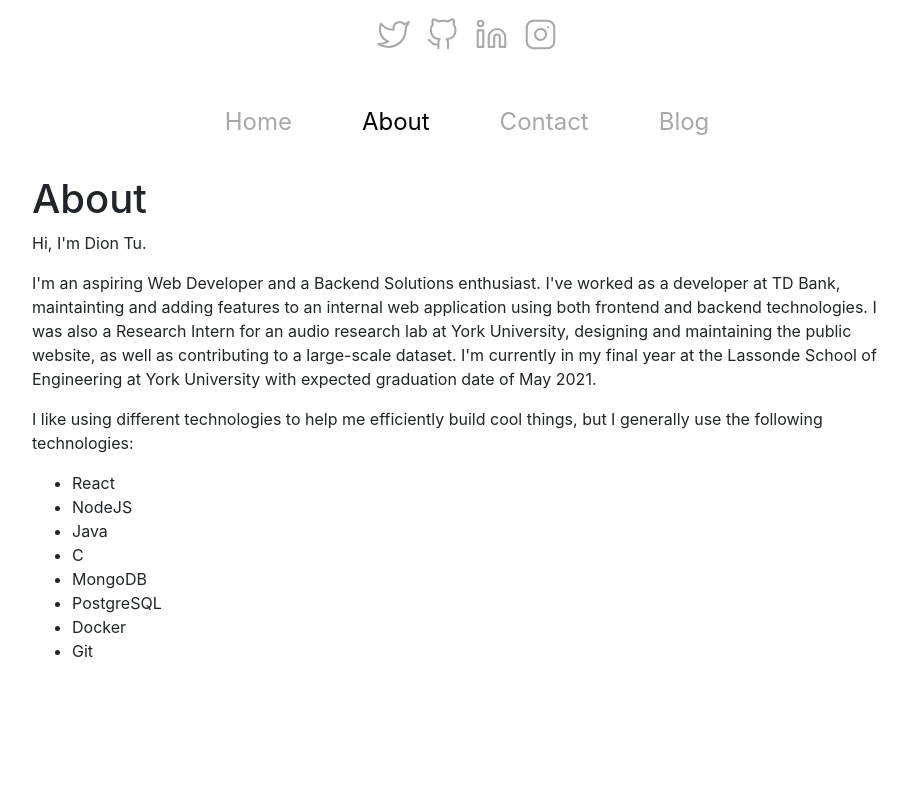
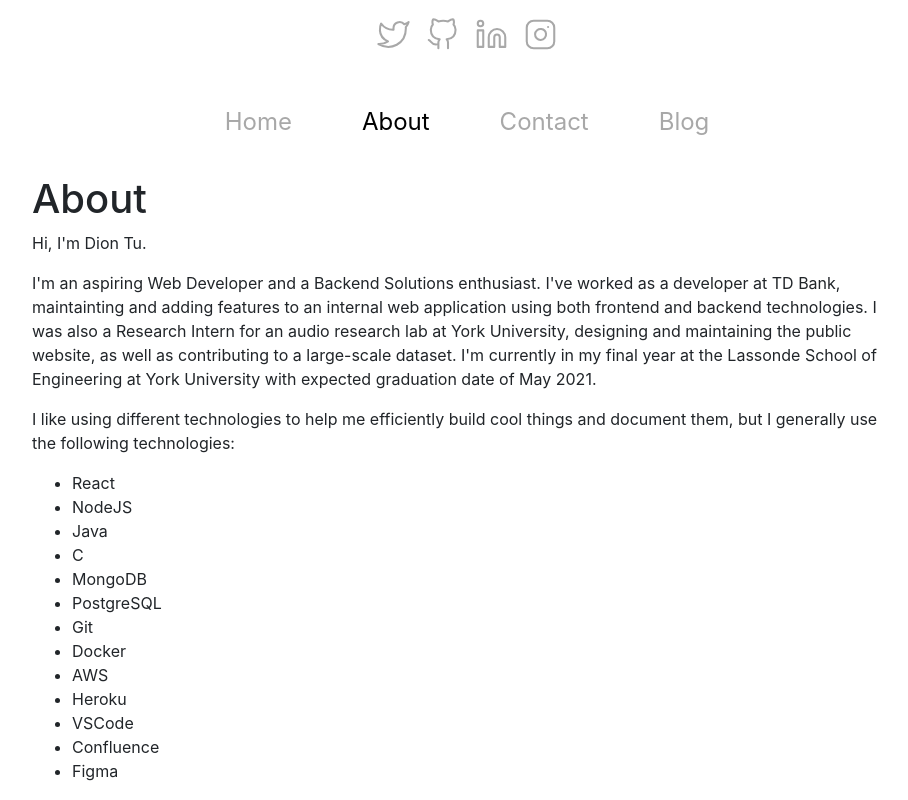
Before and after one commit to diontu/diontu-frontend, a React (Create React App) app: page /about in a window 1280 px wide. Shown: the whole page, without its empty margins (173-1081 px from the left). Built offline with nearby package versions, Linux system fonts and the light colour scheme; the HTML template or start-up script is replaced by a standard one.

Commit message:
updated skills on about page

```diff
--- a/src/routes/About.js
+++ b/src/routes/About.js
@@ -1,6 +1,6 @@
 import React, { Component } from "react"
 
-const techStack = ["React", "NodeJS", "Java", "C", "MongoDB", "PostgreSQL", "Docker", "Git"]
+const techStack = ["React", "NodeJS", "Java", "C", "MongoDB", "PostgreSQL", "Git", "Docker", "AWS", "Heroku", "VSCode", "Confluence", "Figma"]
 
 class About extends Component {
   render() {
@@ -19,7 +19,7 @@
             date of May 2021.
           </p>
           <p>
-            I like using different technologies to help me efficiently build cool things, but I
+            I like using different technologies to help me efficiently build cool things and document them, but I
             generally use the following technologies:
           </p>
           <ul>
```
